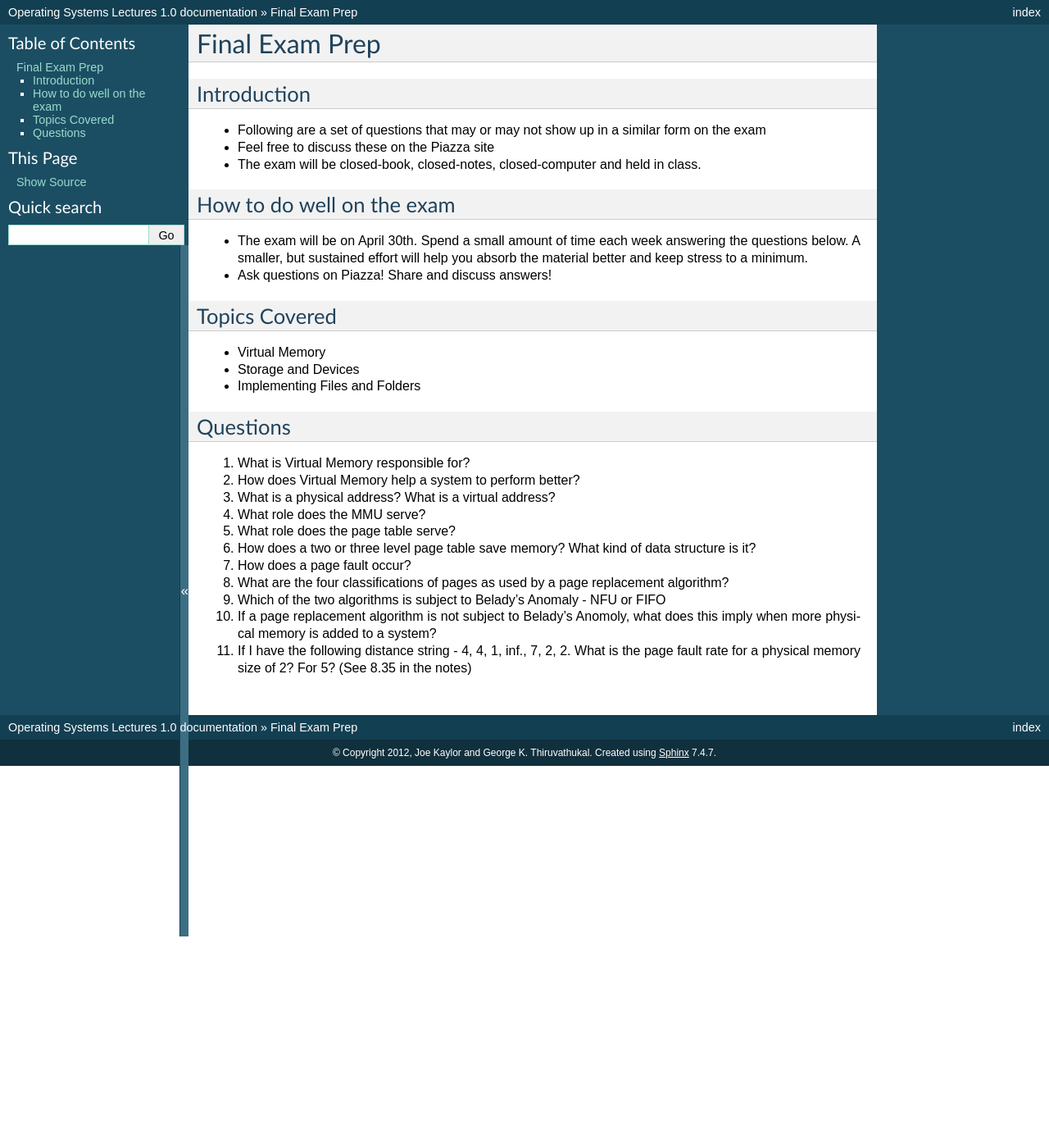
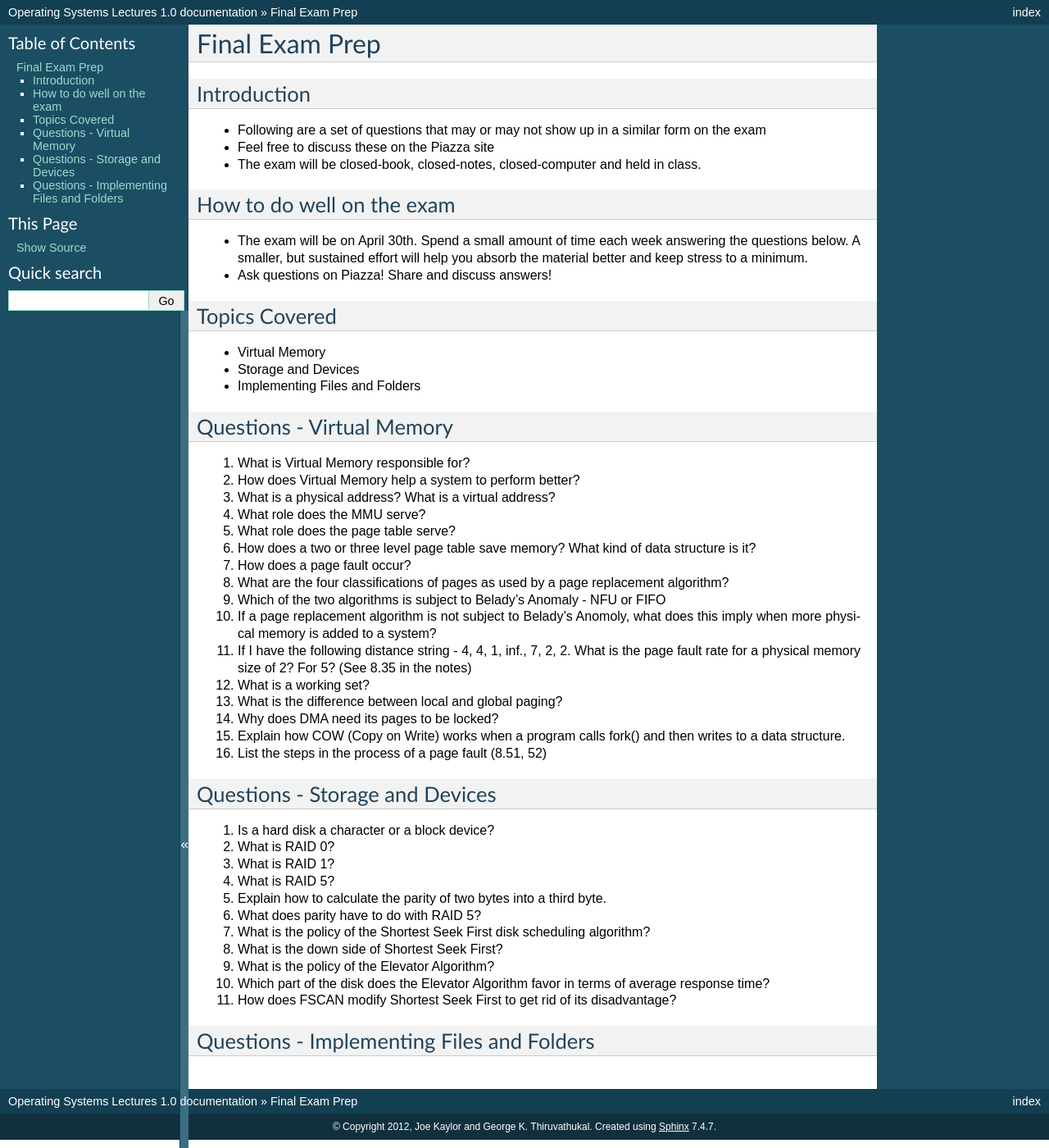
Before and after one commit to LoyolaChicagoBooks/operatingsystems, a Sphinx documentation site: the page built from source/final1.rst, in a window 1280 px wide and 1400 px high. Shown: the whole window at 82% size. Built offline with Sphinx 7.4.7, drawn with Linux system fonts in a browser that asks for light colours; formulas are drawn with MathJax 3.

Commit message:
more exam prep

```diff
--- a/source/final1.rst
+++ b/source/final1.rst
@@ -24,8 +24,8 @@ Topics Covered
 - Implementing Files and Folders
 
 
-Questions
----------
+Questions - Virtual Memory
+--------------------------
 
 #. What is Virtual Memory responsible for?
 
@@ -48,3 +48,43 @@ Questions
 #. If a page replacement algorithm is not subject to Belady's Anomoly, what does this imply when more physical memory is added to a system?
 
 #. If I have the following distance string - 4, 4, 1, inf., 7, 2, 2. What is the page fault rate for a physical memory size of 2? For 5? (See 8.35 in the notes)
+
+#. What is a working set?
+
+#. What is the difference between local and global paging?
+
+#. Why does DMA need its pages to be locked?
+
+#. Explain how COW (Copy on Write) works when a program calls fork() and then writes to a data structure.
+
+#. List the steps in the process of a page fault (8.51, 52)
+
+
+Questions - Storage and Devices
+-------------------------------
+
+#. Is a hard disk a character or a block device?
+
+#. What is RAID 0?
+
+#. What is RAID 1?
+
+#. What is RAID 5?
+
+#. Explain how to calculate the parity of two bytes into a third byte.
+
+#. What does parity have to do with RAID 5?
+
+#. What is the policy of the Shortest Seek First disk scheduling algorithm?
+
+#. What is the down side of Shortest Seek First?
+
+#. What is the policy of the Elevator Algorithm?
+
+#. Which part of the disk does the Elevator Algorithm favor in terms of average response time?
+
+#. How does FSCAN modify Shortest Seek First to get rid of its disadvantage?
+
+
+Questions - Implementing Files and Folders
+------------------------------------------
```
